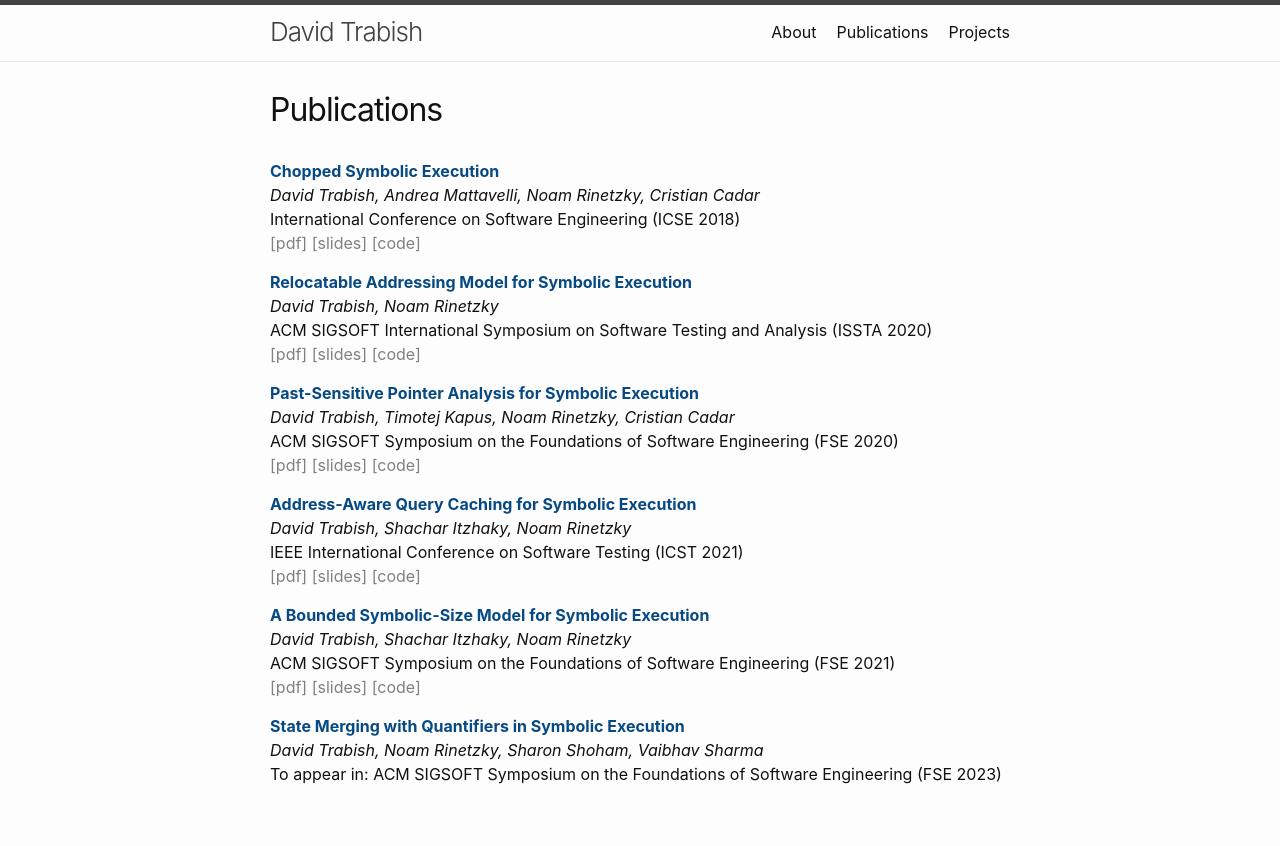
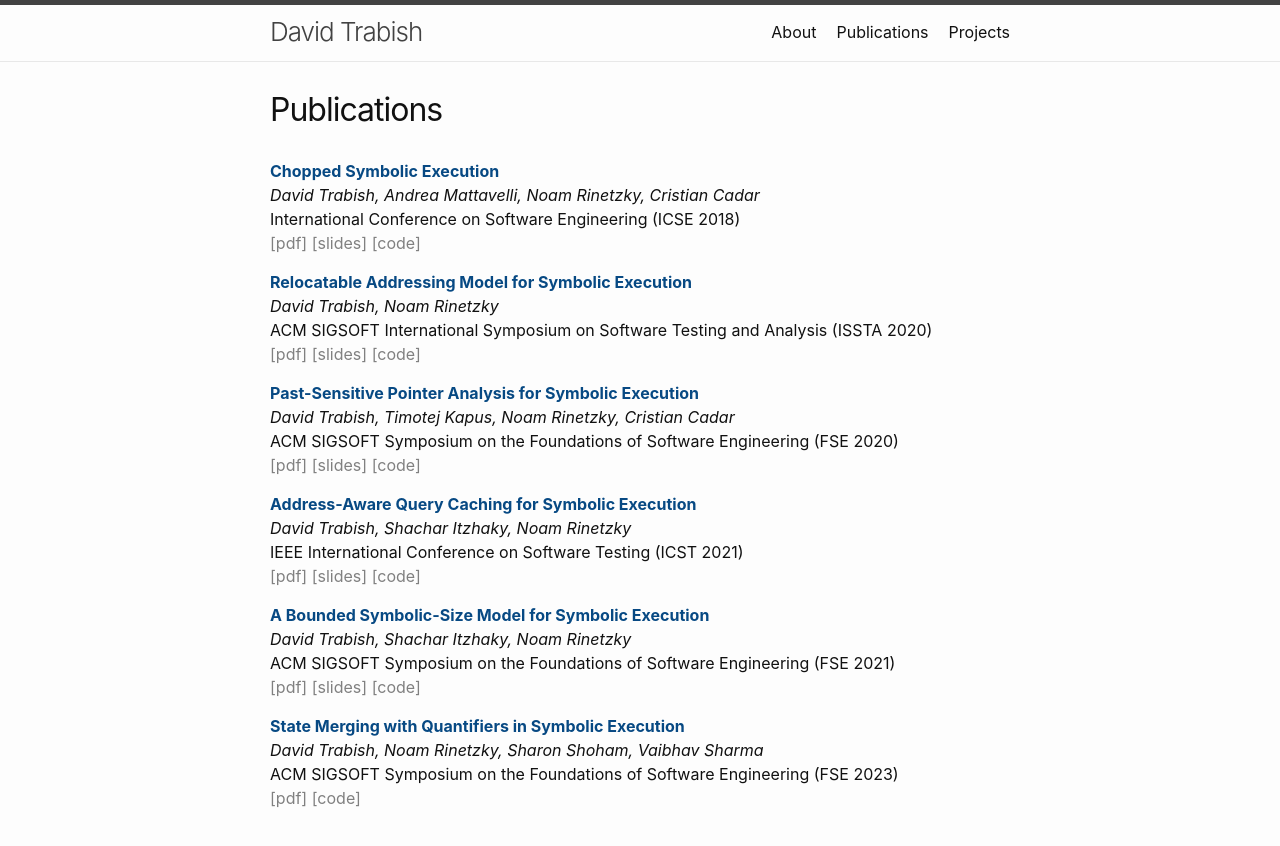
Before and after one commit to davidtr1037/davidtr1037.github.io, a Jekyll site: the page built from publications.md, in a window 1280 px wide. Shown: the top 846 px of the page. Built offline with Jekyll 4.4.1, drawn with Linux system fonts in a browser that asks for light colours.

Commit message:
adding publication

```diff
--- a/publications.md
+++ b/publications.md
@@ -41,4 +41,6 @@ ACM SIGSOFT Symposium on the Foundations of Software Engineering (FSE 2021)
 
 <span style="color:#074983">__State Merging with Quantifiers in Symbolic Execution__</span>
 _David Trabish, Noam Rinetzky, Sharon Shoham, Vaibhav Sharma_
-To appear in: ACM SIGSOFT Symposium on the Foundations of Software Engineering (FSE 2023)
+ACM SIGSOFT Symposium on the Foundations of Software Engineering (FSE 2023)
+[<span style="color:grey">[pdf]</span>](/files/fse23main-p381-p-20e978691c-72421-final.pdf)
+[<span style="color:grey">[code]</span>](https://github.com/davidtr1037/klee-quantifiers)
```
Also changed, not shown: 1 other file.
